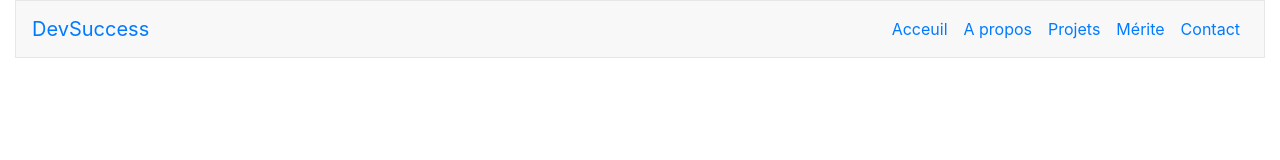
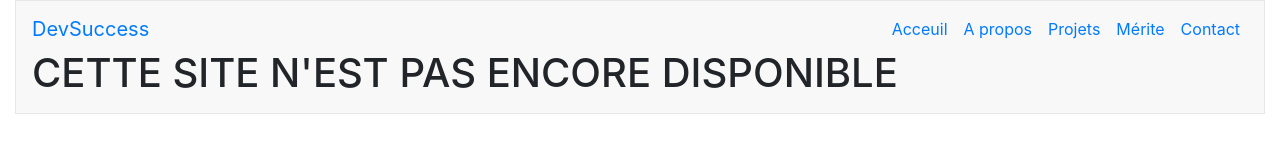
Before and after one commit to Group-ITDevSuccess/devsuccess.github.io, a plain HTML site: page CV/Web/index.html in a window 1280 px wide. Drawn offline with Linux system fonts and the light colour scheme.

Commit message:
Fin de Mise en place de site

```diff
--- a/CV/Web/index.html
+++ b/CV/Web/index.html
@@ -24,7 +24,7 @@
                 <li class="mx-2"><a href="#">Mérite</a></li>
                 <li class="mx-2"><a href="#">Contact</a></li>
             </ul>
-
+            <h1>CETTE SITE N'EST PAS ENCORE DISPONIBLE</h1>
         </nav>
     </div>
 
```
